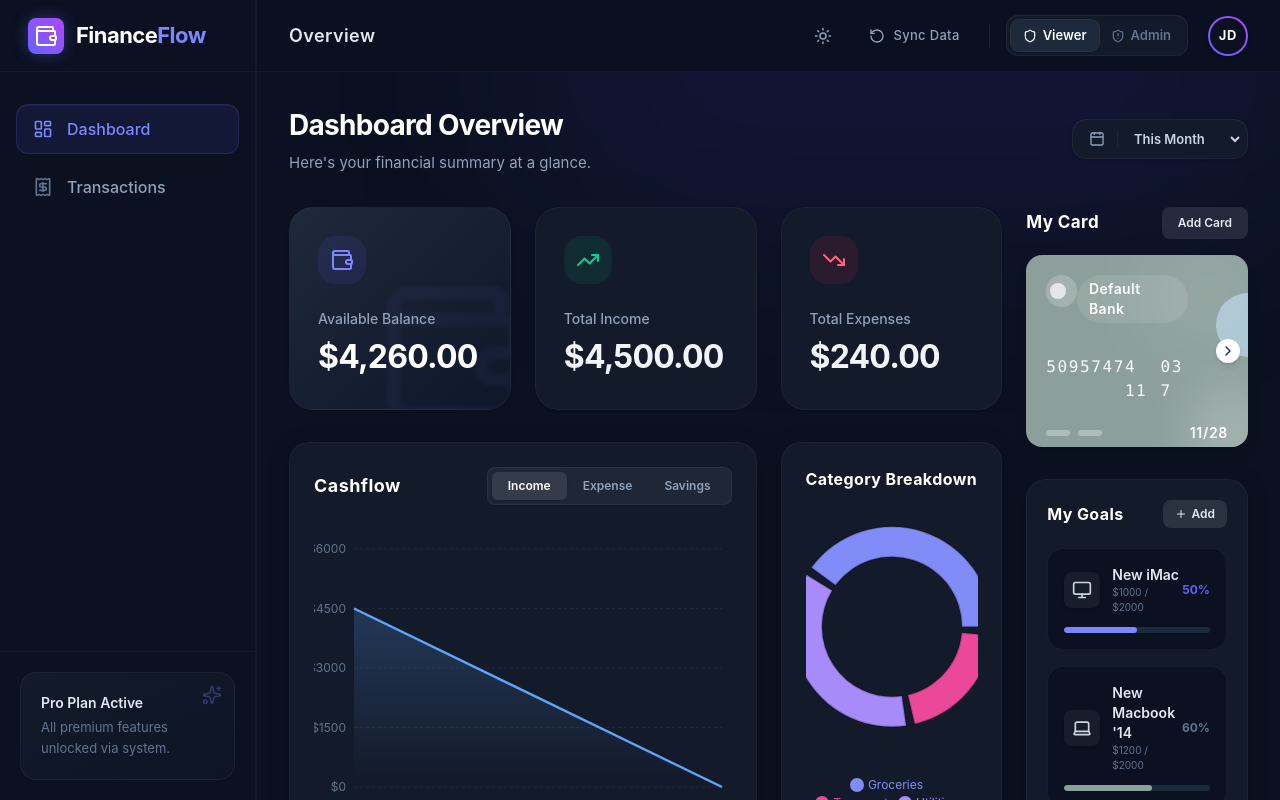
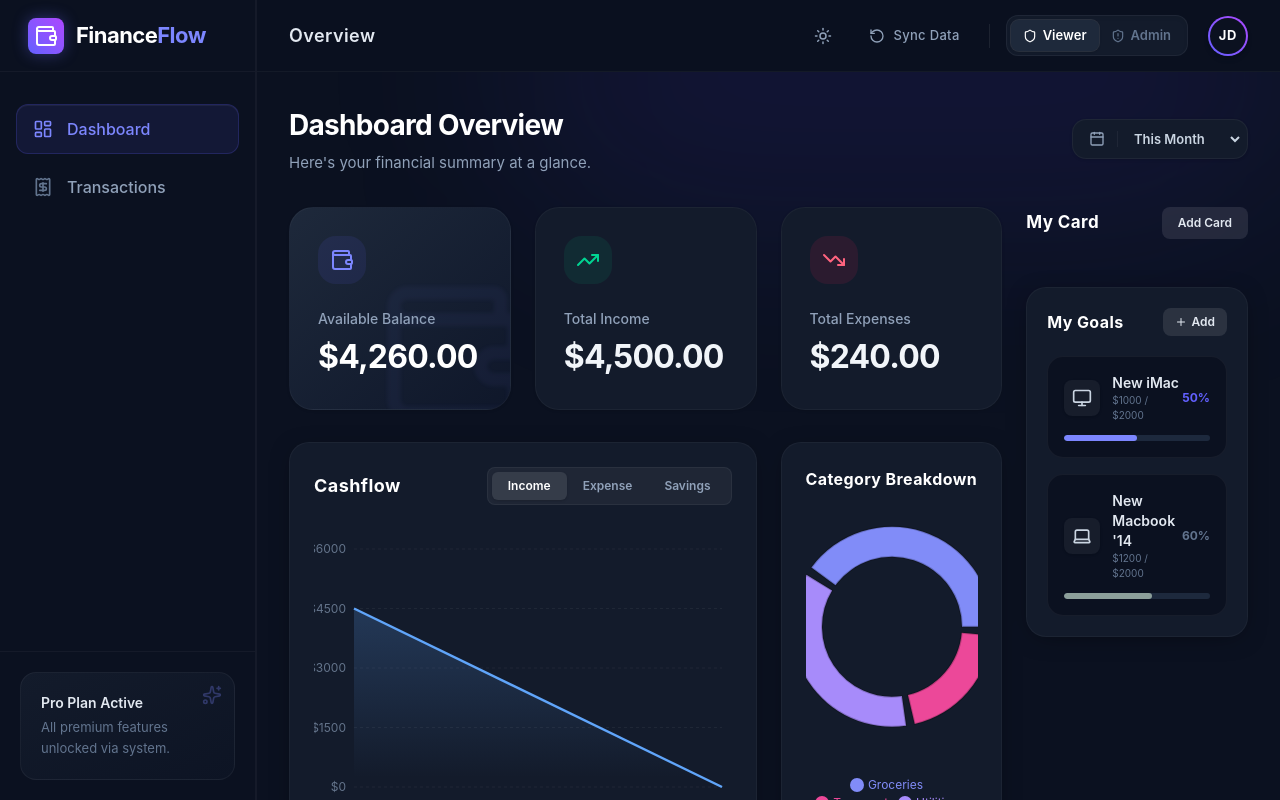
Before and after one commit to DurgamPoojitha/FinanceFlow, a React (Vite) app: page / in a window 1280 px wide. Built offline with nearby package versions, Linux system fonts and the light colour scheme.

Commit message:
removed hardcoded default card state

```diff
--- a/src/components/dashboard/WidgetsPanel.jsx
+++ b/src/components/dashboard/WidgetsPanel.jsx
@@ -3,9 +3,7 @@ import { Plus, ChevronRight, Monitor, Laptop, CreditCard, X, Target } from 'luci
 import { motion, AnimatePresence } from 'framer-motion';
 
 export const WidgetsPanel = () => {
-    const [cards, setCards] = useState([
-        { id: 1, number: '5095 7474 1103 7513', expiry: '11/28', bank: 'Default Bank' }
-    ]);
+    const [cards, setCards] = useState([]);
 
     const [goals, setGoals] = useState([
         { id: 1, title: 'New iMac', currentAmount: 1000, targetAmount: 2000, icon: 'Monitor' },
```
